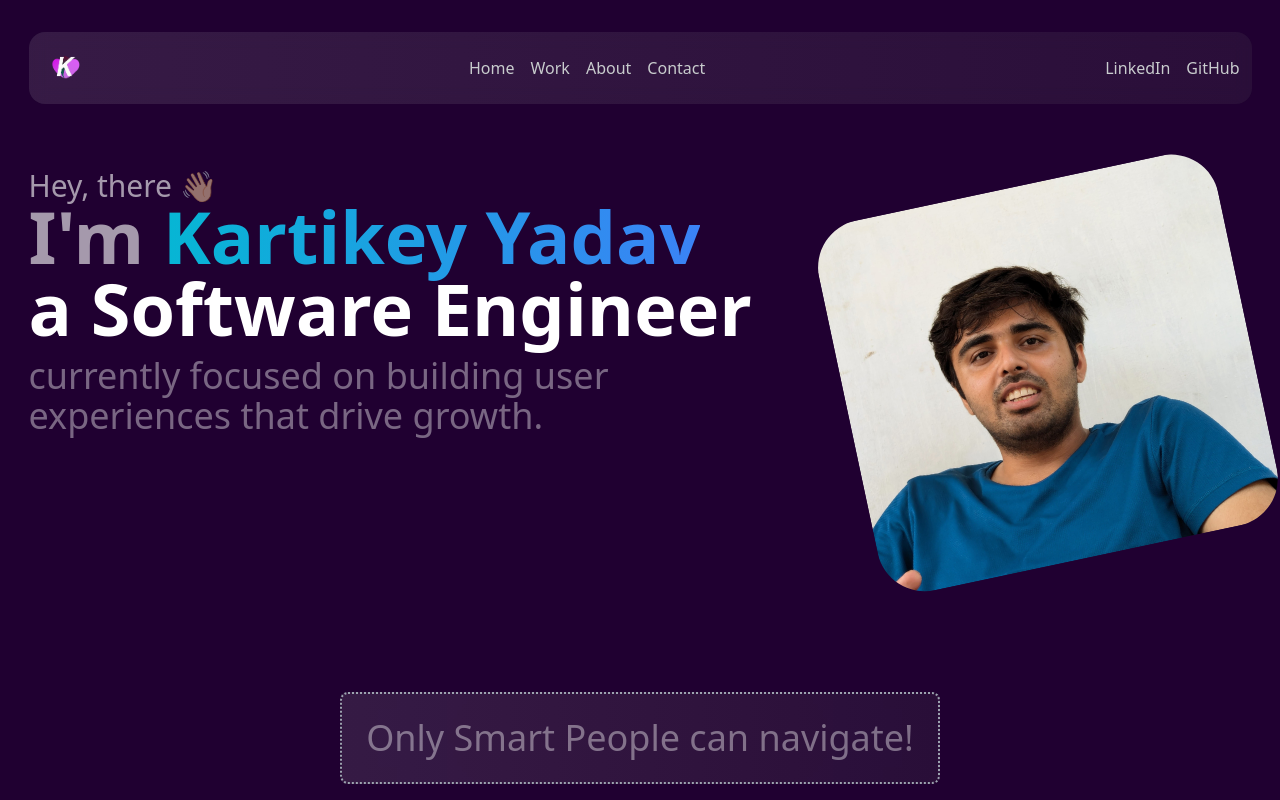
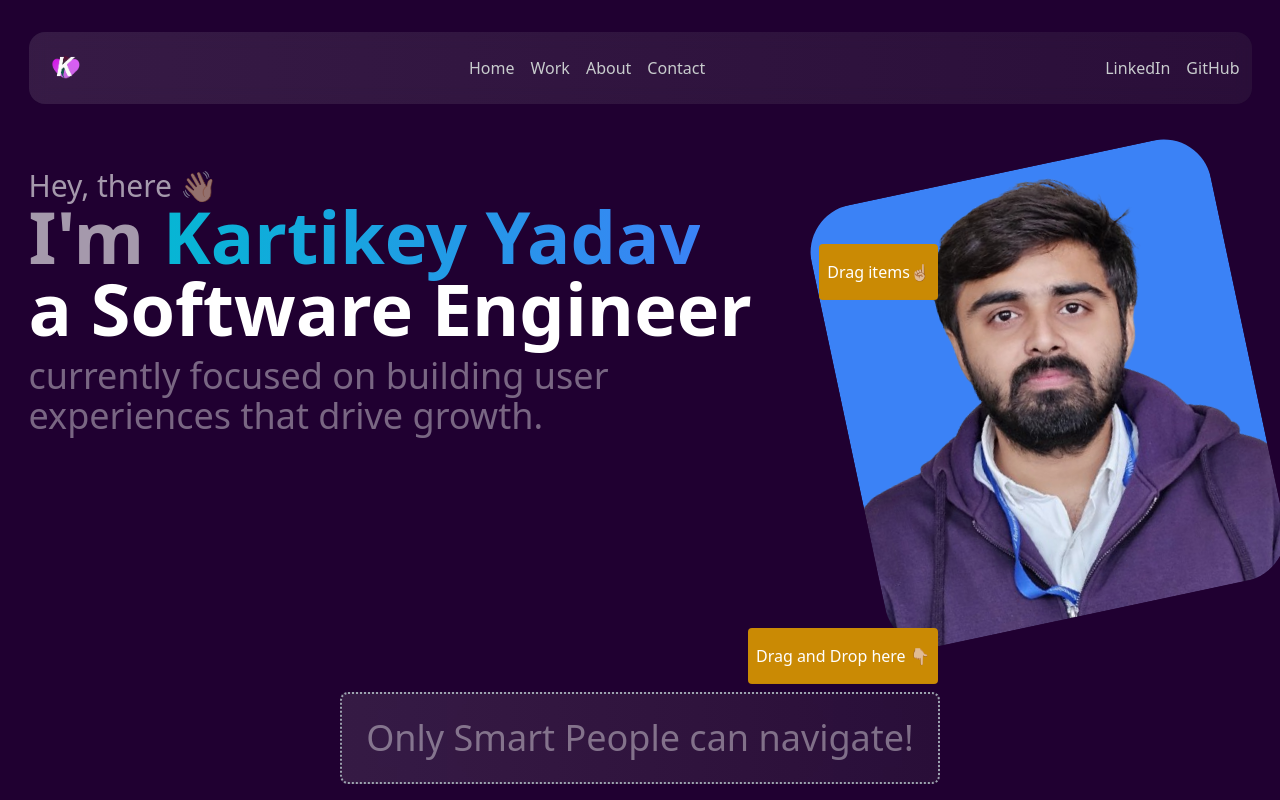
Before and after one commit to kartikey7y/Portfolio, a React (Create React App) app: page / in a window 1280 px wide. Built offline with nearby package versions, Linux system fonts and the light colour scheme.

Commit message:
added helper to help people for navigating

```diff
--- a/src/Home/Home.js
+++ b/src/Home/Home.js
@@ -16,6 +16,7 @@ export default function Home() {
   const [selectedButton, setSelectedButton] = useState("open");
   const smNavbarRef = useRef(null);
   const navigate = useNavigate();
+  const [help, setHelp] = useState(true);
 
   useEffect(() => {
     setTimeout(() => {
@@ -72,6 +73,15 @@ export default function Home() {
     setSelectedButton("open");
   };
 
+  useEffect(() => {
+    const interval = setInterval(() => {
+      setHelp((prevHelp) => !prevHelp);
+      console.log("Interval toggled help state");
+    }, 10000);
+
+    return () => clearInterval(interval);
+  }, []);
+
   return (
     <div className="mt-8 max-w-[90%] xl:max-w-[1223px] w-full mx-auto">
       {/* Navigation Bar */}
@@ -83,33 +93,38 @@ export default function Home() {
           <div className="cursor-pointer">
             <span className={wait ? "animate-bounce" : ""}>
               {/* <Logo /> */}
-              <img className="h-12 w-12 object-contain" src={Dlogo} alt="logo" style={{mixBlendMode:"multiply"}}/>
+              <img
+                className="h-12 w-12 object-contain"
+                src={Dlogo}
+                alt="logo"
+                style={{ mixBlendMode: "multiply" }}
+              />
             </span>
           </div>
           <ul className={navLink} id="links" ref={smNavbarRef}>
             <li
-              className="hover:text-white cursor-pointer hover:border hover:rounded hover:px-2"
+              className="hover:text-white cursor-pointer hover:rounded hover:px-2 hover:bg-yellow-600"
               draggable
               onDragStart={() => handleDragStart("/")}
             >
               Home
             </li>
             <li
-              className="hover:text-white cursor-pointer hover:border hover:rounded hover:px-2"
+              className="hover:text-white cursor-pointer  hover:rounded hover:px-2 hover:bg-yellow-600"
               draggable
               onDragStart={() => handleDragStart("/work")}
             >
               Work
             </li>
             <li
-              className="hover:text-white cursor-pointer hover:border hover:rounded hover:px-2"
+              className="hover:text-white cursor-pointer hover:rounded hover:px-2 hover:bg-yellow-600"
               draggable
               onDragStart={() => handleDragStart("/about")}
             >
               About
             </li>
             <li
-              className="hover:text-white cursor-pointer hover:border hover:rounded hover:px-2"
+              className="hover:text-white cursor-pointer hover:rounded hover:px-2 hover:bg-yellow-600"
               draggable
               onDragStart={() => handleDragStart("/contact")}
             >
@@ -154,6 +169,16 @@ export default function Home() {
           style={{ backdropFilter: "blur(15rem)" }}
           onDrop={handleDrop}
         >
+          {help ? (
+            <span>
+              <p className="absolute bottom-24 right-0 text-[1rem] text-white bg-yellow-600 rounded p-2 animate-bounce">
+                Drag and Drop here 👇🏼
+              </p>
+              <p className="absolute -top-[40rem] right-0 md:-top-[28rem] text-[1rem] text-white bg-yellow-600 rounded p-2 animate-bounce">Drag items☝🏼</p>
+            </span>
+          ) : (
+            ""
+          )}
           Only Smart People can navigate!
         </div>
       </div>
--- a/src/components/Introduction.js
+++ b/src/components/Introduction.js
@@ -1,5 +1,5 @@
 import { useEffect, useState } from "react";
-import Photo from "../Assets/photo.jpeg";
+import Photo from "../Assets/photo.png";
 import "../App.css";
 
 export default function Introduction() {
@@ -61,7 +61,7 @@ export default function Introduction() {
         style={{ display: wait ? "none" : "" }}
       >
         <img
-          className="rounded-[3rem] mt-4 -rotate-12 ease-in duration-300 hover:rotate-0"
+          className="rounded-[3rem] -rotate-12 ease-in duration-300 hover:rotate-0"
           src={Photo}
           alt="profile"
         />
```
Also changed, not shown: src/Assets/photo.jpeg (deleted), src/Assets/photo.png (added).
